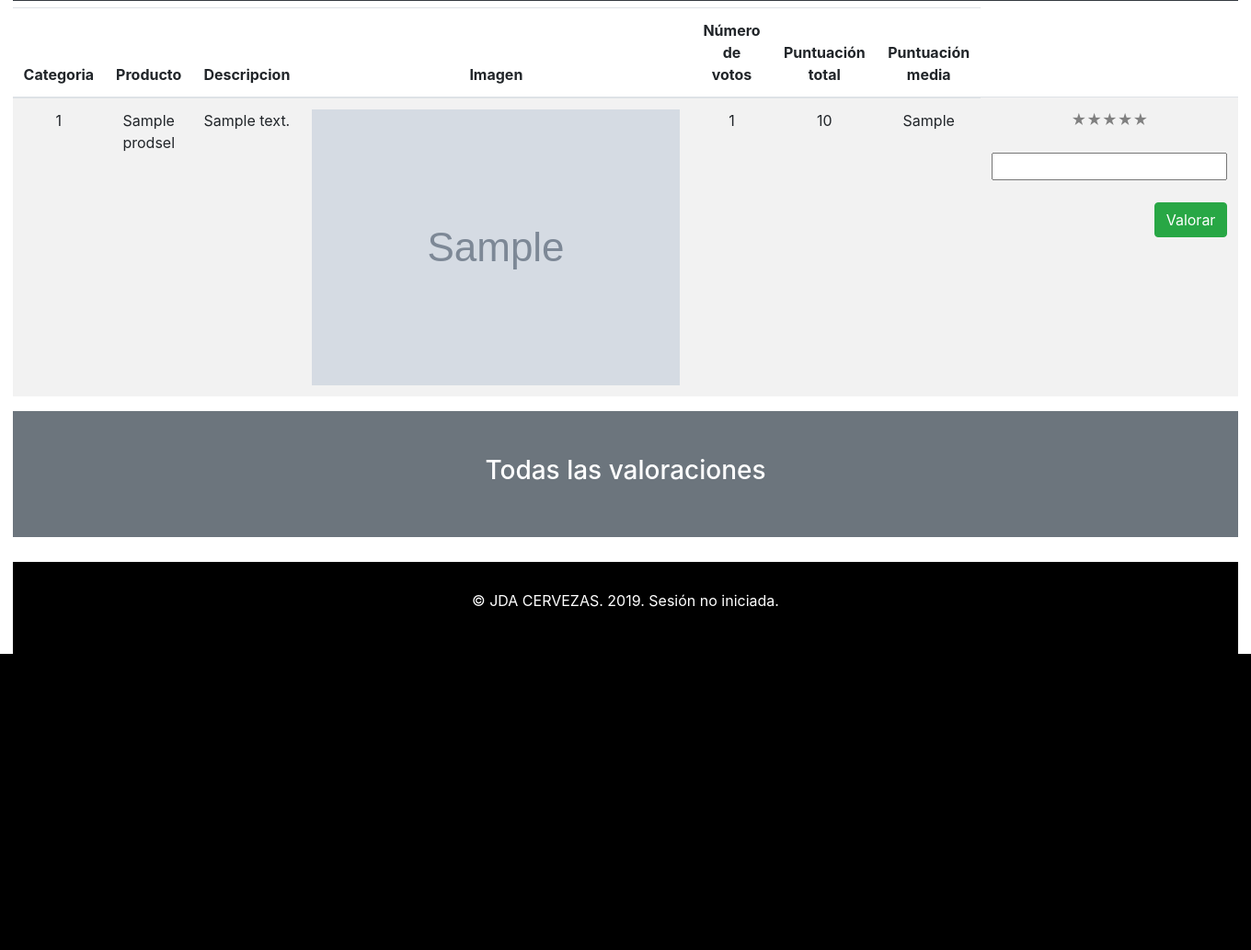
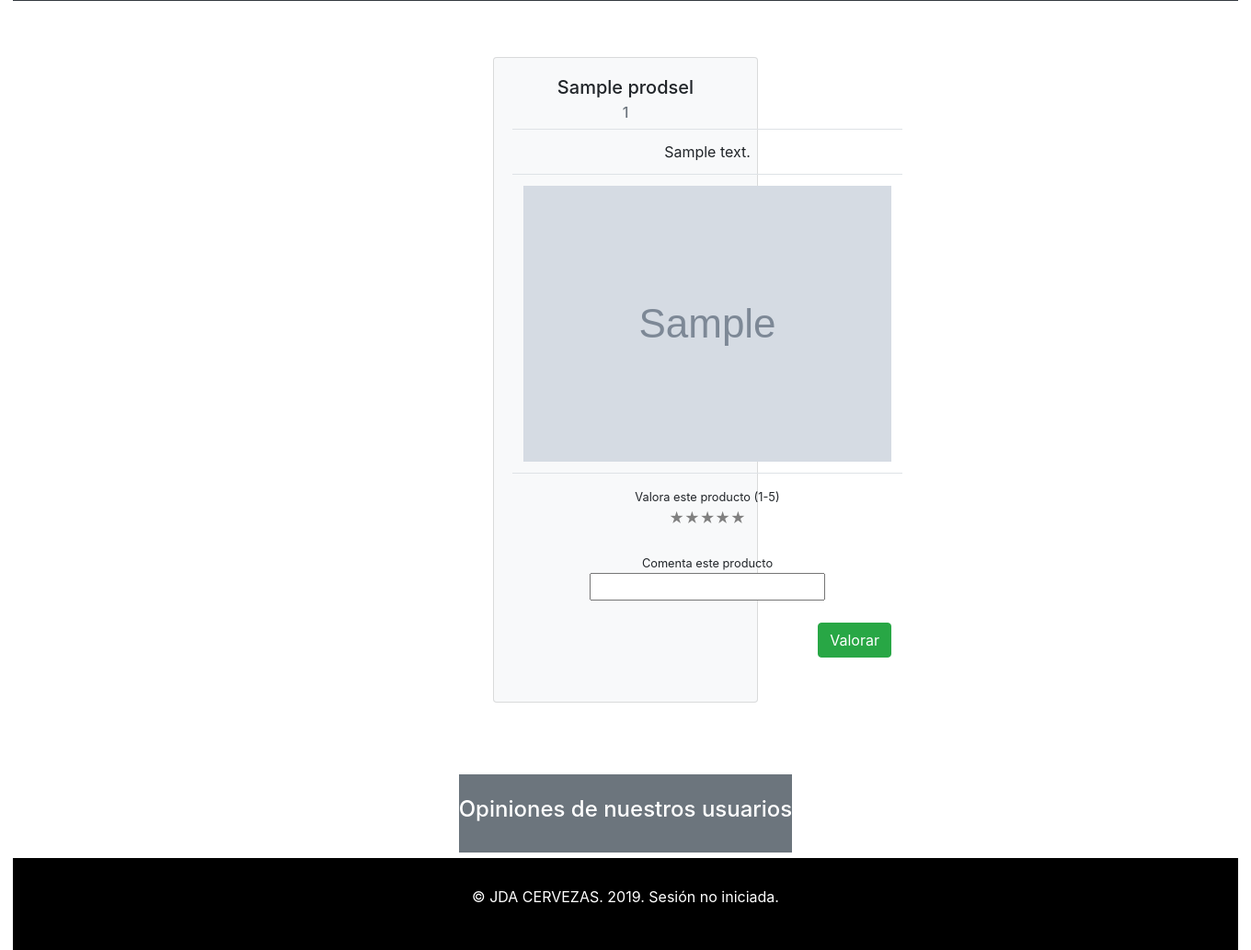
Before and after one commit to deleif/P9-UOC, a PHP site: template view/Contenido/vista_valora_producto.php in a window 1360 px wide. Shown: the part 655-1688 px from the top of the page at 92% size. Before the commit the page ends 1366 px from the top, so only its background shows below. Run offline with PHP 8.4, Linux system fonts and the light colour scheme; the template is opened without the code that fills it: most values are stand-ins (such as "Sample title", 1, 10 or a date in 2020); grey boxes marked "Sample" are stand-in pictures.

Commit message:
Actualización vista valoraciones

```diff
--- a/assets/css/estilo.css
+++ b/assets/css/estilo.css
@@ -1,4 +1,4 @@
-#container {
+    #container {
     height: 100%;
     width: 98%;
     margin-top: 0%;
@@ -67,7 +67,7 @@ header {
     overflow: hidden;
 }
 
-header video {
+.table header video {
     position: absolute;
     top: 50%;
     left: 50%;
@@ -113,4 +113,3 @@ header a:hover {
 
 header a {
     color: white;
-}
--- /dev/null
+++ b/assets/css/estilo_comentarios.css
@@ -0,0 +1,6 @@
+table.comentarios{
+
+	width: 400px;
+
+
+}
--- a/view/Contenido/vista_valora_producto.php
+++ b/view/Contenido/vista_valora_producto.php
@@ -1,29 +1,27 @@
 <LINK REL=StyleSheet HREF="assets/css/estilo_estrellas.css" TYPE="text/css" MEDIA=screen>
-<table class="table table-striped">
+<LINK REL=StyleSheet HREF="assets/css/estilo_comentarios.css" TYPE="text/css" MEDIA=screen>
 
-    <thead>
-        <tr>
-            <th>Categoria</th>
-			<th>Producto</th>
-            <th>Descripcion</th>
-            <th style="width:120px;">Imagen</th>
-            <th style="width:120px;">Número de votos</th>
-			<th style="width:120px;">Puntuación total</th>
-			<th style="width:120px;">Puntuación media</th>
-        </tr>
-    </thead>
+
+<div class="row">
+  <div class=".col-lg-auto col-centrada "  >
+  <br>
+  <div class="card bg-light" style="width: 18rem;">
+  <div class="card-body">
+
+  <h5 class="card-title"><?php echo $prodsel->nombre_producto; ?></h5>
+  <h6 class="card-subtitle mb-2 text-muted"><?php echo $prodsel->id_categoria; ?></h6>
+
+    <table class="table  ">
     <tbody>
 
-
         <tr>
-            <td><?php echo $prodsel->id_categoria; ?></td>
-            <td><?php echo $prodsel->nombre_producto; ?></td>
             <td><?php echo $prodsel->descripcion_producto; ?></td>
+        </tr>
+        <tr>
             <td><img src="<?php echo $prodsel->ruta_foto;?>" alt="" /></td>
-			<td><?php echo $prodsel->num_votos; ?></td>
-			<td><?php echo $prodsel->puntos_total; ?></td>
-			<td><?php echo $prodsel->puntos_media; ?></td>
+        </tr>
         <td>
+        <small>Valora este producto (1-5)</small>
                 <!--<a href="?c=Web&a=ValorarProducto&id=<?php //echo $r->id_producto; ?>">Valorar</a>-->
                 <div id="wrapper">
                     <form id="frm-valoracion" action="?c=Web&a=Votar&id_producto=<?php echo $prodsel->id_producto; ?>" method="post" enctype="multipart/form-data">
@@ -39,6 +37,7 @@
                         --><input id="radio5" type="radio" name="estrellas" value="1"><!--
                         --><label for="radio5">★</label>
                         </p>
+                        <small>Comenta este producto</small>
                         <input type="text" name="valoracion_escrita">
                         <br></br>
 
@@ -53,44 +52,49 @@
 
         </tbody>
     </table>
+    </div>
+    </div>
+</div>
+</div>
+<br></br>
 
 
+
+<div class="row">
+  <div class=".col-lg-auto col-centrada "  >
 <div class="bg-secondary">
-<br></br>
-<h3 class="text-white">Todas las valoraciones</h3>
-<br></br>
+<br>
+<h4 class="text-white">Opiniones de nuestros usuarios</h4>
+<br>
 </div>
-<div class="row">
 
 <?php foreach($this->valoraciones->buscar_valoracion_por_producto($prodsel->id_producto) as $r): ?>
-
-  <div class=".col-lg-auto col-centrada"  >
-  <br>
-  <div class="card bg-light" style="width: 18rem;">
-  <div class="card-body">
-    <table class="table">
+<table class="table comentarios table-borderless table-responsive ">
     <tbody>
 
         <tr>
-                <td><b><?php echo $r->nombre_producto; ?></b></td>
+        <td><img src="assets/images/avatar.jpeg"></td>
         </tr>
         <tr>
-                <td><img src="<?php echo $r->ruta_foto;?>" alt="" /></td>
+        <td><?php echo $r->nombre_usuario; ?></td>
         </tr>
         <tr>
-                <td><b>Nombre usuario:</b> <?php echo $r->nombre_usuario; ?></td>
+        <td><?php echo $r->valoracion_producto;; ?></td>
+        </tr>
+        <tr>
+        <td><small>Puntuación del usuario:  <?php echo $r->puntos_producto_usuario; ?></smal></td>
+        </tr>
+        <tr>
+            <br>
+            <br>
+            <hr>
         </tr>
 
-            <tr>
-                <td><b>Comentario:</b> <?php echo $r->valoracion_producto; ?></td>
-            </tr>
-            <tr>
-                <td><b>Valoración de este usuario:</b> <?php echo $r->puntos_producto_usuario; ?></td>
-            </tr>
     </tbody>
+
 </table>
+
+
+<?php endforeach; ?>
 </div>
 </div>
-</div>
-<?php endforeach; ?>
-</div>
```
Also changed, not shown: assets/images/avatar.jpeg (added). Lines whose indentation alone changed are shown as unchanged.
